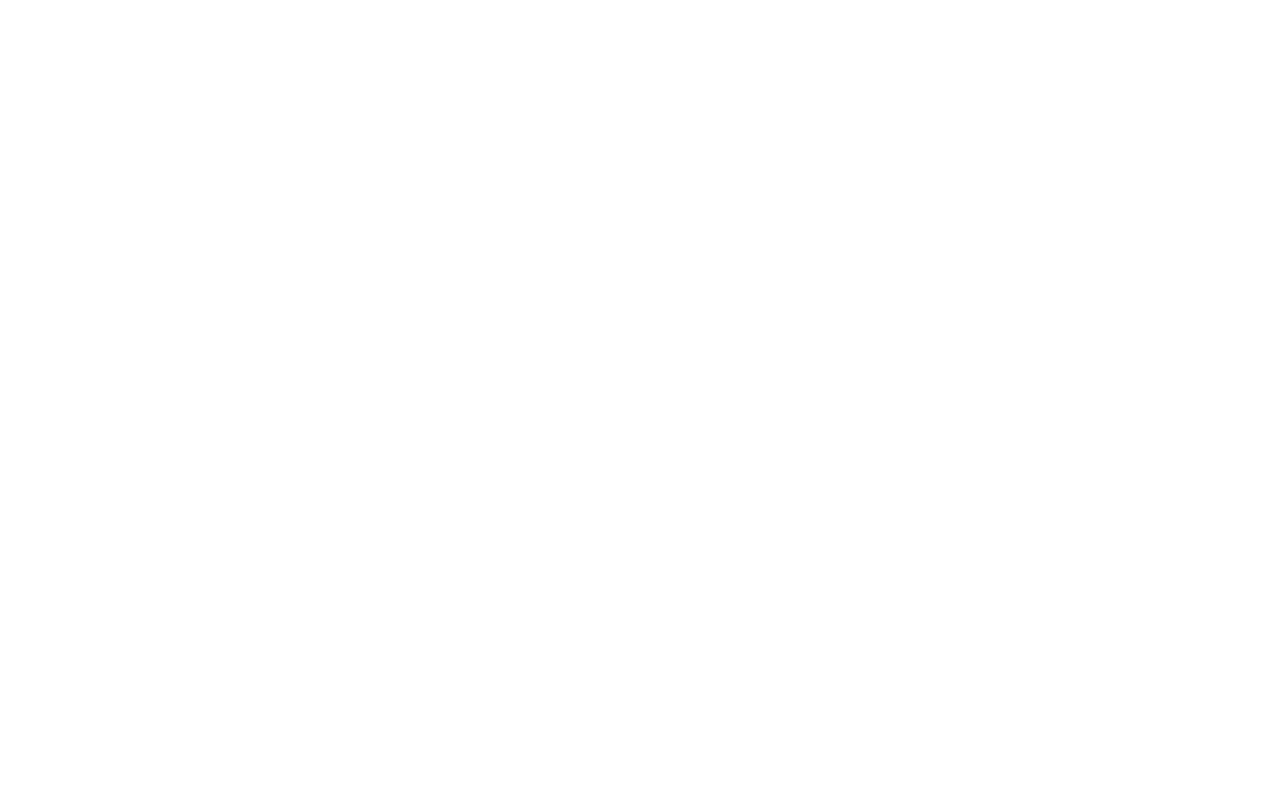
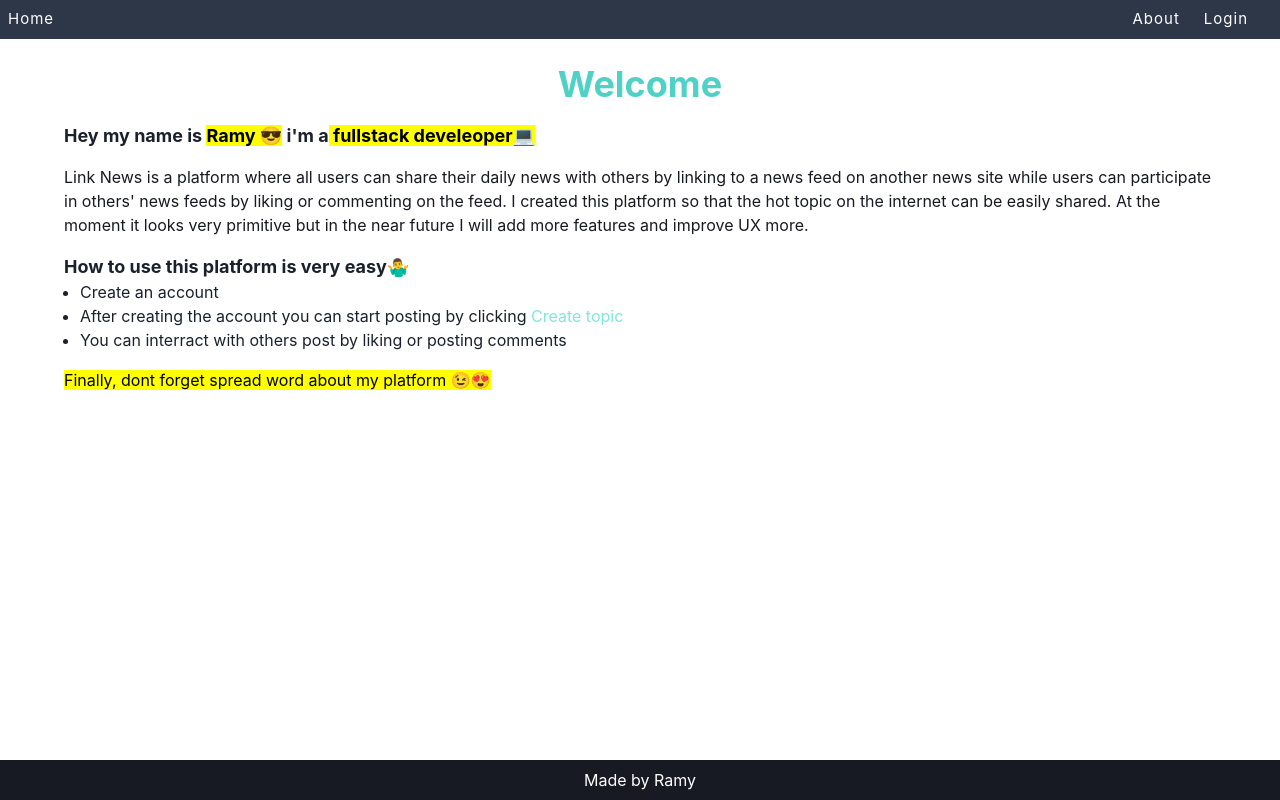
Before and after one commit to ramyNiranjan/Link_News_Firebase, a React (Create React App) app: page /about in a window 1280 px wide. Built offline with nearby package versions, Linux system fonts and the light colour scheme; no server answers.

Commit message:
Add about page

```diff
--- a/src/App.jsx
+++ b/src/App.jsx
@@ -2,9 +2,9 @@ import React from "react";
 import { Switch, Route } from "react-router-dom";
 import SignUp from "./components/auth/SignUp";
 import SignIn from "./components/auth/SignIn";
-// import CreateLink from "./components/Link/CreateLink";
 import Home from "./Home";
 import CreateLink from "./components/CreateLink";
+import About from "./components/About";
 
 function App() {
   return (
@@ -14,14 +14,7 @@ function App() {
       <Route path="/edit/:id" component={CreateLink} />
       <Route path="/signIn" component={SignIn} />
       <Route path="/signUp" component={SignUp} />
-      {/* <Route exact path="/" render={() => <Redirect to="/new/1" />} /> */}
-      {/* <Route path="/new/:page" component={LinkList} /> */}
-      {/* <Route path="/login" component={Login} />
-      <Route path="/forgot" component={ForgotPassword} />
-      <Route path="/search" component={SearchLinks} />
-      <Route path="/top" component={LinkList} />
-      <Route path="/new/:page" component={LinkList} />
-      <Route path="/link/:linkId" component={LinkDetail} /> */}
+      <Route path="/about" component={About} />
     </Switch>
   );
 }
--- /dev/null
+++ b/src/components/About.jsx
@@ -0,0 +1,54 @@
+import { Box, Heading, ListItem, UnorderedList, Text } from "@chakra-ui/react";
+import React from "react";
+import { ChakraLink } from "./layout/Header";
+import Layout from "./layout/Layout";
+
+export default function About() {
+  return (
+    <Layout>
+      <Box p="6" size="3xl">
+        <Heading as="h1" color="teal.300" align="center" mb="4">
+          Welcome
+        </Heading>
+        <Box fontSize="lg" fontWeight="bold" mb="4">
+          Hey my name is <Text as="mark">Ramy 😎</Text> i'm a
+          <Text as="mark"> fullstack develeoper💻</Text>
+        </Box>
+        <Box color="gray.900" mb="4">
+          Link News is a platform where all users can share their daily news
+          with others by linking to a news feed on another news site while users
+          can participate in others' news feeds by liking or commenting on the
+          feed. I created this platform so that the hot topic on the internet
+          can be easily shared. At the moment it looks very primitive but in the
+          near future I will add more features and improve UX more.
+        </Box>
+        <Box>
+          <Text fontWeight="bold" fontSize="lg">
+            How to use this platform is very easy🤷‍♂️
+          </Text>
+          <UnorderedList>
+            <ListItem>Create an account</ListItem>
+            <ListItem>
+              After creating the account you can start posting by clicking{" "}
+              <ChakraLink
+                _hover={{ color: "teal.500", textDecoration: "underLine" }}
+                color="teal.200"
+                to="/create"
+              >
+                Create topic
+              </ChakraLink>
+            </ListItem>
+            <ListItem>
+              You can interract with others post by liking or posting comments
+            </ListItem>
+          </UnorderedList>
+        </Box>
+        <Box mt="4">
+          <Text as="mark">
+            Finally, dont forget spread word about my platform 😉😍
+          </Text>
+        </Box>
+      </Box>
+    </Layout>
+  );
+}
--- a/src/components/LinkItem.jsx
+++ b/src/components/LinkItem.jsx
@@ -6,7 +6,6 @@ import {
   StackDivider,
   useDisclosure,
   useToast,
-  Tooltip,
 } from "@chakra-ui/react";
 
 import { BiLike } from "react-icons/bi";
@@ -123,7 +122,7 @@ export default function LinkItem({
           </HStack>
         </HStack>
         <Box>
-          <Text as="span" mr="2" fontSize="sm" color="gray.400">
+          <Text as="span" mr="2" fontSize="sm" color="teal.600">
             {/* {user.uid === postedBy.id ? "Me" : postedBy.name} */}
             {postedBy.name}
           </Text>
--- a/src/components/layout/BurgerMenu.jsx
+++ b/src/components/layout/BurgerMenu.jsx
@@ -46,6 +46,16 @@ export default function BurgerMenu() {
               </ChakraLink>
             </MenuItem>
           )}
+          <MenuItem>
+            <ChakraLink
+              to="/about"
+              cursor="pointer"
+              w="100%"
+              _hover={{ color: "teal.200" }}
+            >
+              About
+            </ChakraLink>
+          </MenuItem>
           {user ? (
             <MenuItem>
               <Box
--- a/src/components/layout/Header.jsx
+++ b/src/components/layout/Header.jsx
@@ -48,7 +48,14 @@ export default function Header() {
               CreateTopic
             </ChakraLink>
           )}
-
+          <ChakraLink
+            to="/about"
+            cursor="pointer"
+            mr="6"
+            _hover={{ color: "teal.200" }}
+          >
+            About
+          </ChakraLink>
           {user ? (
             <Box
               as="span"
```
Also changed, not shown: 1 other file (tests, documents, lock files or other folders).
